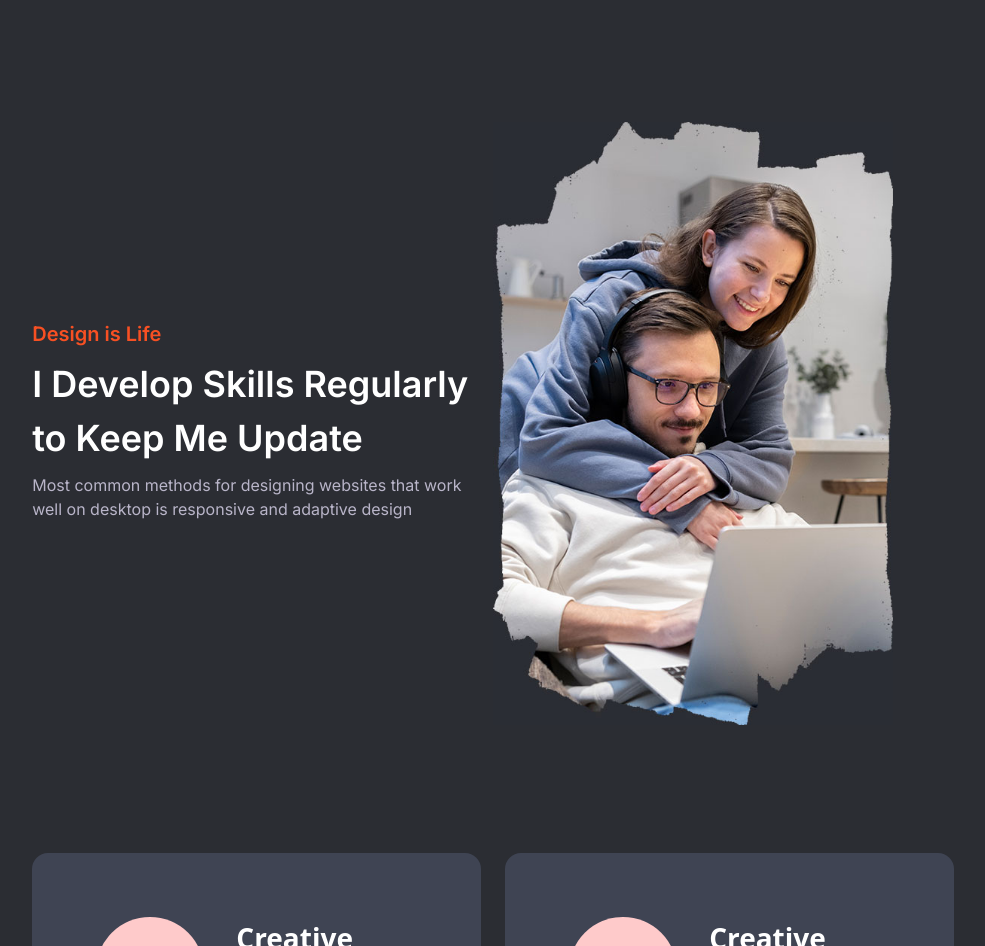
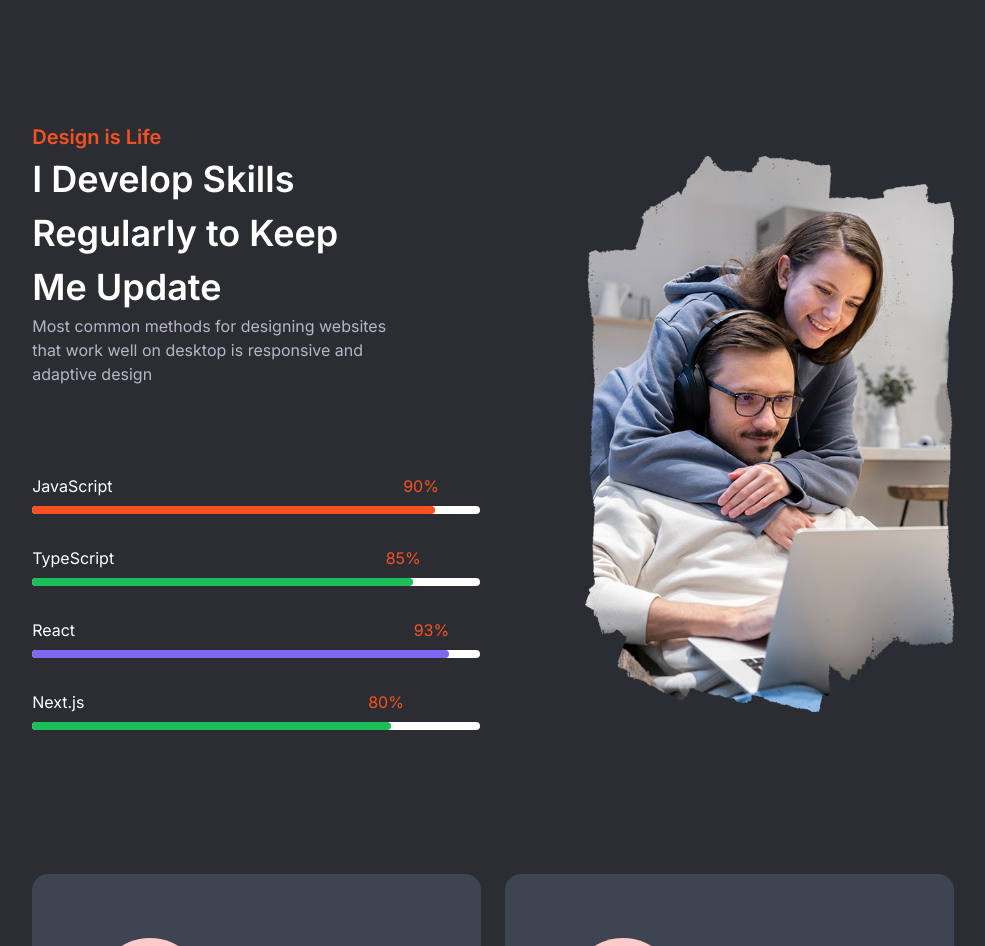
Before and after one commit to Antima1123/antima_portfolio, a Next.js app: page / in a window 1280 px wide. Shown: the part 2160-3106 px from the top of the page, without its empty margins (147-1132 px from the left). Built offline with nearby package versions, Linux system fonts and the light colour scheme.

Commit message:
skill level using hook

```diff
--- a/src/app/components/Portfolio.tsx
+++ b/src/app/components/Portfolio.tsx
@@ -2,9 +2,18 @@ import Image from "next/image"
 import Skill from "./Skill_level"
 
 const Portfolio = () => {
+
+    const skills = [
+        { name: 'JavaScript', level: 90, color: '#f75023' },
+        { name: 'TypeScript', level: 85, color: '#1cbe59' },
+        { name: 'React', level: 93, color: '#8067f0' },
+        { name: 'Next.js', level: 80, color: '#1cbe59' },
+        // Add more skills as needed
+      ];
+
     return(
         <section id="portfolio">
-        <div className=" bg-[#2b2d33] pt-32 text-white px-[6%] lg:px-[14%] w-full flex flex-col justify-between gap-32 ">
+        <div className=" bg-[#2b2d33] pt-32 text-white px-[6%] lg:px-[14%] w-full flex flex-col gap-32 z-[88]">
 
             <div className="w-full items-center flex flex-col gap-2">
                 <div className="text-[20px] text-[#f75023] font-[600]">Portfolio</div>
@@ -12,18 +21,24 @@ const Portfolio = () => {
                 <div className="w-[50%] text-[#b9b5c9] text-center text-[16px] ">Most common methods for designing websites that work well on desktop is responsive and adaptive design</div>
             </div>
 
-            <div className=" flex items-center">
-                    <div className="w-1/2 items-start flex flex-col gap-2">
-                        <div className="text-[20px] text-[#f75023] font-[600]">Design is Life</div>
-                        <div className="text-[36px] font-[600]">I Develop Skills Regularly to Keep Me Update</div>
-                        <div className=" text-[#b9b5c9] text-[16px] ">Most common methods for designing websites that work well on desktop is responsive and adaptive design</div>
-                        <div>
-                            <Skill/>
+            <div className=" flex lg:flex-row flex-col items-center w-full justify-between gap-8 lg:gap-0 ">
+                    <div className="lg:w-1/2 items-start flex flex-col  gap-16">
+                        <div className=" w-[80%] ">
+                            <p className="text-[20px] text-[#f75023] font-[600]">Design is Life</p>
+                            <p className="text-[36px] font-[600]">I Develop Skills Regularly to Keep Me Update</p>
+                            <p className=" text-[#b9b5c9] text-[16px] ">Most common methods for designing websites that work well on desktop is responsive and adaptive design</p>
                         </div>
+                            <section className="py-6 flex flex-col w-full justify-start">
+                                <div className="gap-10 flex flex-col w-[28rem]">
+                                    {skills.map((skill, index) => (
+                                    <Skill key={index} name={skill.name} level={skill.level} color={skill.color} />
+                                    ))}
+                                </div>
+                            </section>
                     </div>
 
-                    <div className="w-1/2">
-                        <Image src="/port.jpg " alt="image" height={400} width={400}/>
+                    <div className="lg:w-1/2 flex justify-start lg:justify-end">
+                        <Image src="/port.jpg " alt="image" height={400} width={400} className="object-contain lg:w-[80%] w-[40%]"/>
                     </div>
             </div>
 
--- a/src/app/components/Skill_level.tsx
+++ b/src/app/components/Skill_level.tsx
@@ -1,15 +1,34 @@
-"use client"
-import {motion} from "framer-motion"
-import React from 'react';
-import useIntersectionObserver from '@/app/hook/Visible';
+// components/SkillBar.tsx
+import { easeIn, motion } from 'framer-motion';
+import useIntersectionObserver from '../hook/Visible';
 
-const Skill: React.FC = () => {
-  const { elementRef, isVisible } = useIntersectionObserver();
+interface SkillBarProps {
+  name: string;
+  level: number;
+  color: string
+}
 
-  return (
-    <motion.div>
+const Skill: React.FC<SkillBarProps> = ({ name, level, color }) => {
 
-    </motion.div>
+  const {isVisible,elementRef} = useIntersectionObserver();
+
+  return(
+    <div
+      className=""
+      ref={elementRef}
+    >
+      {/* name and percentage */}
+      <div className='flex relative w-full pb-2 items-center'>
+        <div className='w-14'>{name}</div>
+        <motion.div className={`text-[#f75023] text-md`} animate={isVisible?{ x: level*3.5} : {x: 50}} initial={isVisible&&{x: 50}}  transition={{ease: "easeIn", duration: 0.5}}>{level}%</motion.div>
+      </div>
+
+      {/* level */}
+      <div className='w-[28rem] h-[8px] bg-white rounded-2xl absolute'>
+        <motion.div className={`rounded-2xl h-[8px] absolute`} style={{backgroundColor: color}} animate={isVisible?{ width: `${level}%`} : { width: 100}} initial={isVisible&&{width: 100}} transition={{ease: "easeIn", duration: 0.5}}></motion.div>
+      </div>
+
+   </div>
   );
 };
 
--- a/src/app/page.tsx
+++ b/src/app/page.tsx
@@ -32,7 +32,7 @@ const Home: React.FC = () => {
         <Service/>
         <Contact />
         <Footer />
-      </div>
+        </div>
     </div>
   );
 };
```
